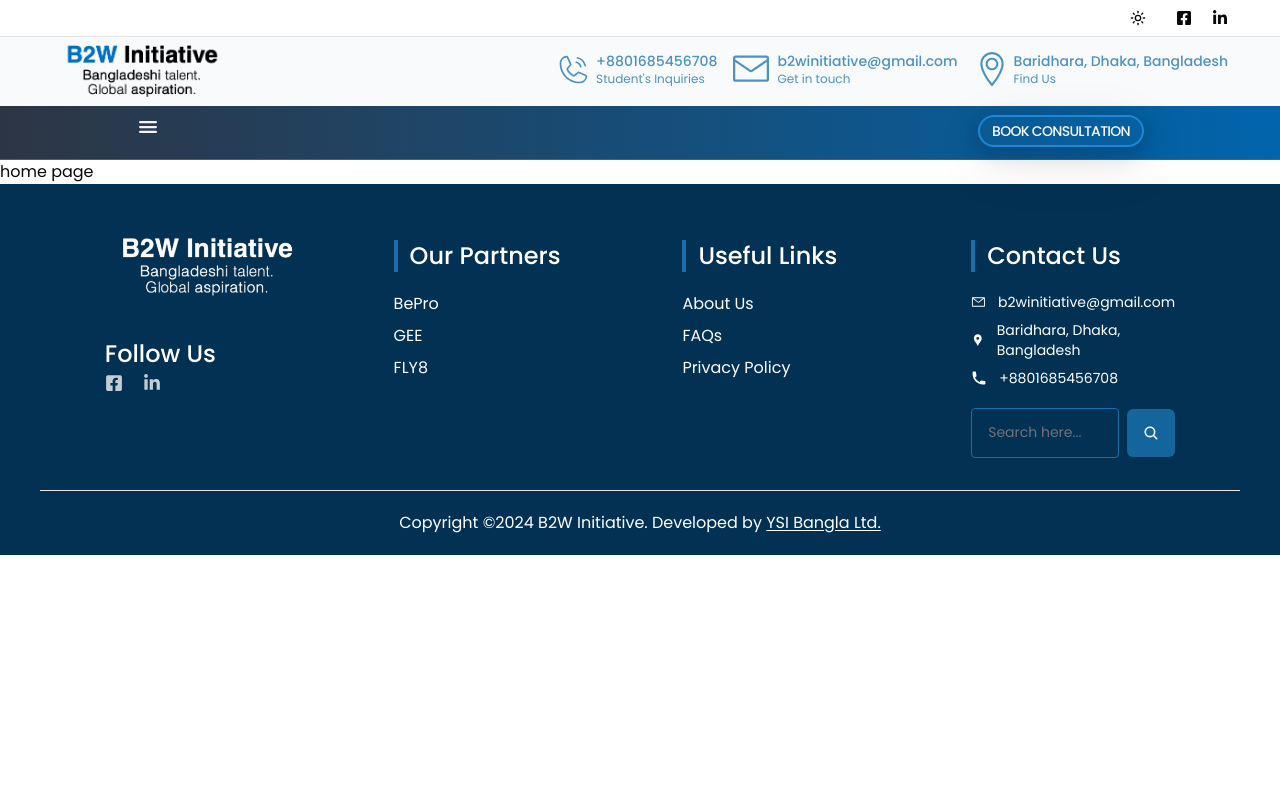
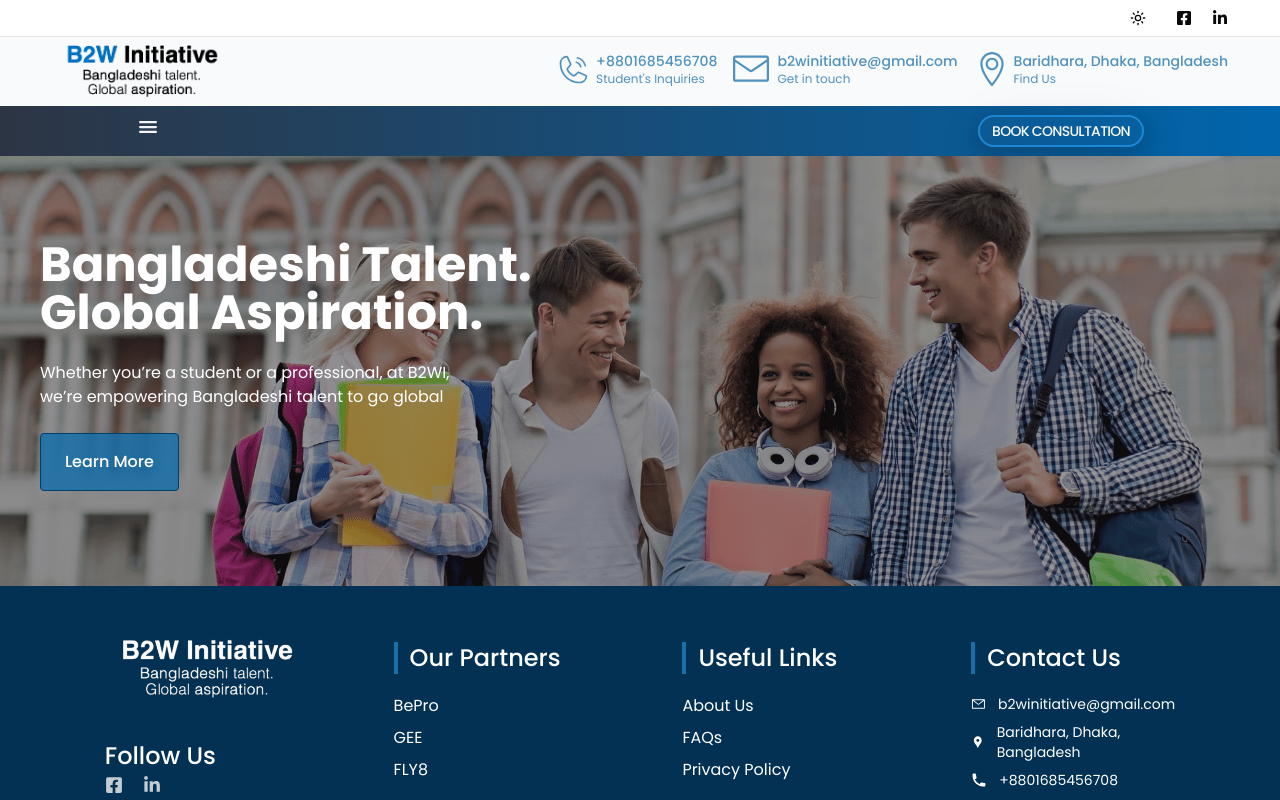
Before and after one commit to wpseemol/b2wi, a Next.js app: page / in a window 1280 px wide. Shown: the top 800 px of the page. Built offline with nearby package versions, Linux system fonts and the light colour scheme.

Commit message:
hero secion learn more button dark mode style change

```diff
--- /dev/null
+++ b/src/app/(user)/_components/home/hero-section.tsx
@@ -0,0 +1,50 @@
+import Link from 'next/link';
+
+export default function HeroSection() {
+    return (
+        <section
+            className=" bg-right-top bg-no-repeat bg-cover bg-[#8a3f3fb2] -mt-1"
+            style={{
+                backgroundImage: `url("/images/hero/Hero section.png")`,
+            }}
+        >
+            <div className="w-full min-h-[430px] bg-neutral-900/45">
+                <div className="container mx-auto md:px-0 px-2  text-white flex flex-col justify-center md:gap-6 gap-3 min-h-[420px]">
+                    {/* <h3 className="text-2xl font-semibold">
+                        Ignite Your Potential with
+                    </h3> */}
+                    <h2 className="sm:text-6xl md:text-5xl text-4xl font-semibold">
+                        Bangladeshi Talent.
+                        <br /> Global Aspiration.
+                    </h2>
+                    <p className="text-base font-normal">
+                        Whether you’re a student or a professional, at B2WI,{' '}
+                        <br />
+                        we’re empowering Bangladeshi talent to go global
+                    </p>
+
+                    <div>
+                        {/* <ScheduleCall /> */}
+                        {/* <div className="flex items-center gap-1">
+                            <span className="w-4 h-4 ">
+                                <TickIcon />
+                            </span>
+                            <p className='className="text-base font-normal"'>
+                                First Pearson-Certified Career Counsellor and
+                                Life Coach in Bangladesh
+                            </p>
+                        </div> */}
+                        <Link href={'/about-us'}>
+                            <button
+                                type="submit"
+                                className="flex justify-center items-center bg-primary/85 duration-150 px-6 py-4 rounded-sm gap-1 font-medium dark:border-white hover:dark:border-neutral-900 hover:bg-neutral-100/85 border border-[#013f6b] hover:text-neutral-900/90 hover:font-medium hover:border-neutral-900/90"
+                            >
+                                Learn More
+                            </button>
+                        </Link>
+                    </div>
+                </div>
+            </div>
+        </section>
+    );
+}
--- a/src/app/(user)/page.tsx
+++ b/src/app/(user)/page.tsx
@@ -1,3 +1,9 @@
+import HeroSection from './_components/home/hero-section';
+
 export default function HomePage() {
-    return <main>home page</main>;
+    return (
+        <main>
+            <HeroSection />
+        </main>
+    );
 }
```
